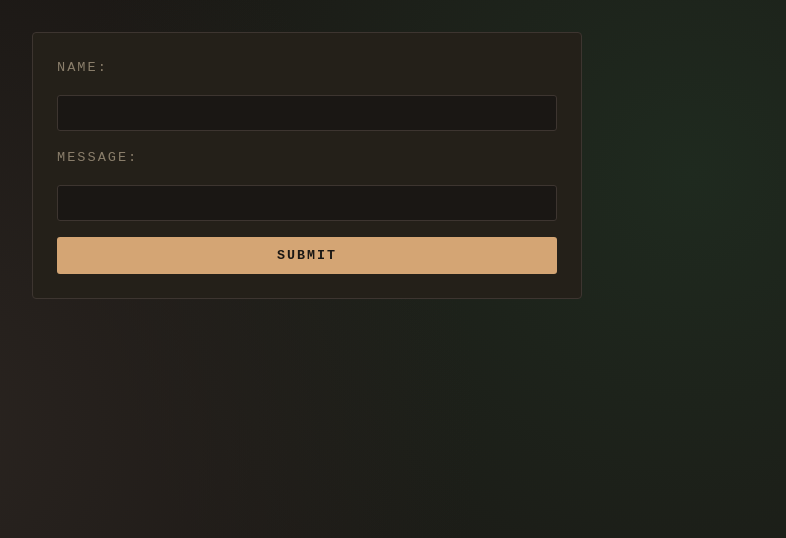
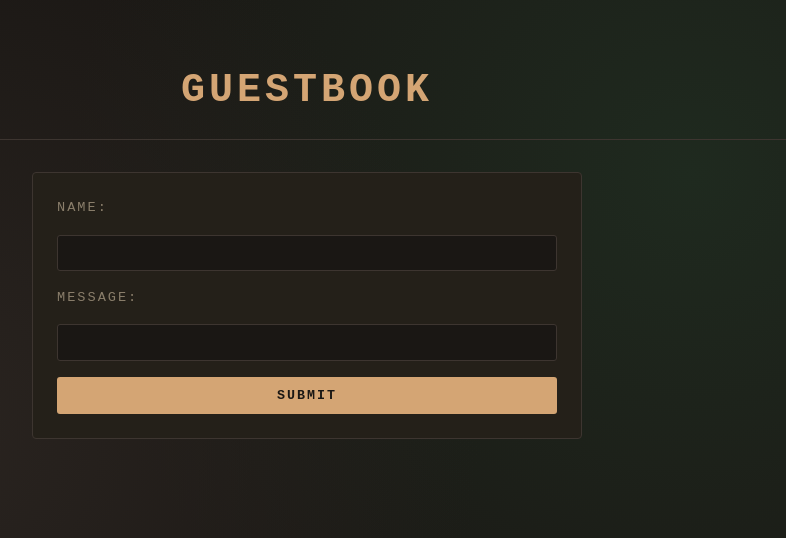
Before and after one commit to Hat-prog/guestbook, a website built with Vite: page client/index.html in a window 1280 px wide. Shown: the whole page, without its empty margins (333-1119 px from the left). Built offline with nearby package versions, Linux system fonts and the light colour scheme; no server answers.

Commit message:
Add header to index.html and reorder elements

```diff
--- a/client/index.html
+++ b/client/index.html
@@ -8,8 +8,7 @@
     <title>Guestbook</title>
   </head>
   <body>
-    <div id="app"></div>
-
+    <h1>Guestbook</h1>
     <form id="form">
       <label for="msg_name">Name:</label>
       <input type="text" id="msg_name" name="msg_name" required />
@@ -17,6 +16,7 @@
       <input type="text" id="content" name="content" required />
       <button type="submit">Submit</button>
     </form>
+    <div id="app"></div>
     <script type="module" src="./src/main.js"></script>
-  </body>
+</body>
 </html>
```
